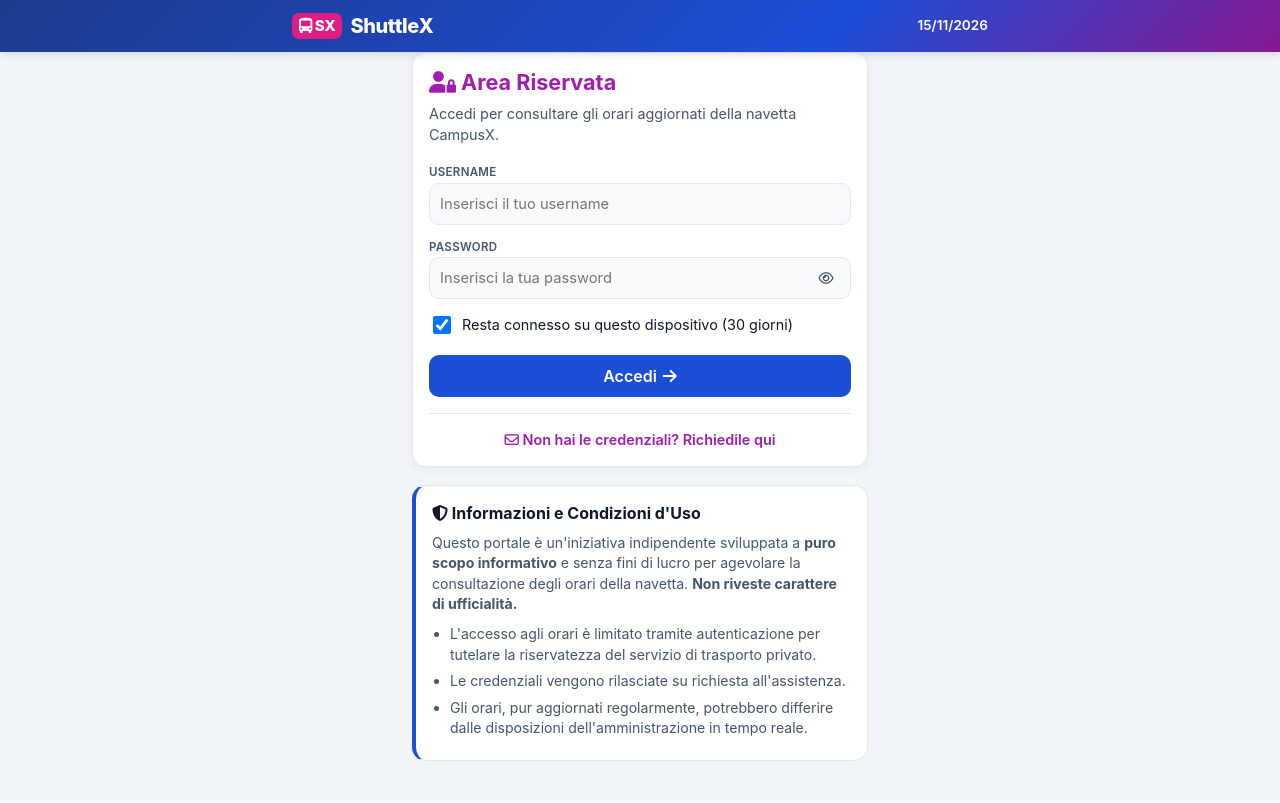
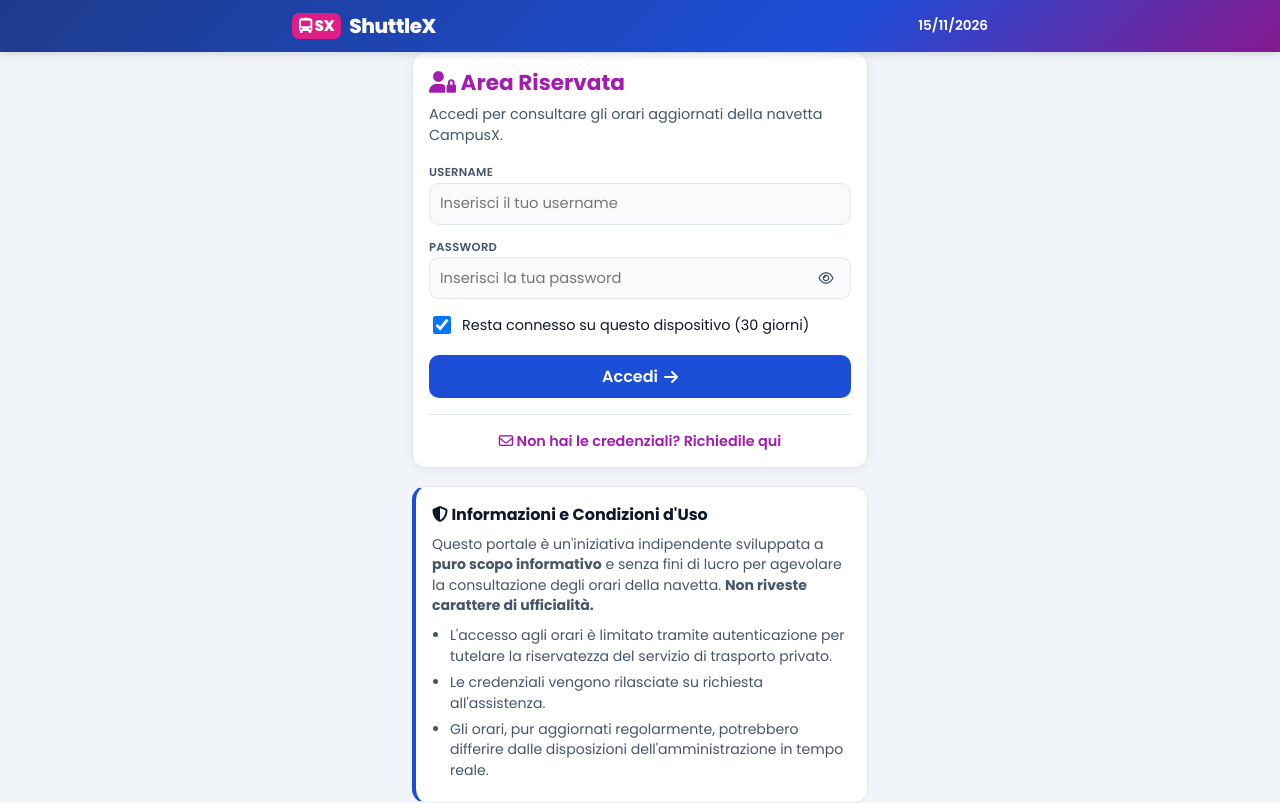
Before and after one commit to antoniobellamia/shuttlex, a PHP site: page /index.php in a window 1280 px wide. Before the commit the page ends 761 px from the top, so only its background shows below. Run offline with PHP 8.4, Linux system fonts and the light colour scheme.

Commit message:
Update theme color and optimize font loading in header

```diff
--- a/styles/header-include.php
+++ b/styles/header-include.php
@@ -1,9 +1,11 @@
 <meta charset="UTF-8">
 <meta name="viewport" content="width=device-width, initial-scale=1.0">
-<meta name="theme-color" content="#df1d84">
+<meta name="theme-color" content="#1d4ed8">
 <link rel="icon" type="image/png" href="icons/logo.png">
 <link rel="apple-touch-icon" href="icons/logo.png">
 <link rel="manifest" href="manifest.json">
-<link rel="stylesheet" href="styles/font.css">
+<link rel="preconnect" href="https://fonts.googleapis.com">
+<link rel="preconnect" href="https://fonts.gstatic.com" crossorigin>
+<link rel="stylesheet" href="https://fonts.googleapis.com/css2?family=Poppins:wght@400;500;600;700;800&display=swap">
 <link rel="stylesheet" href="styles/app.css">
 <link rel="stylesheet" href="https://cdnjs.cloudflare.com/ajax/libs/font-awesome/6.7.1/css/all.min.css">
```
